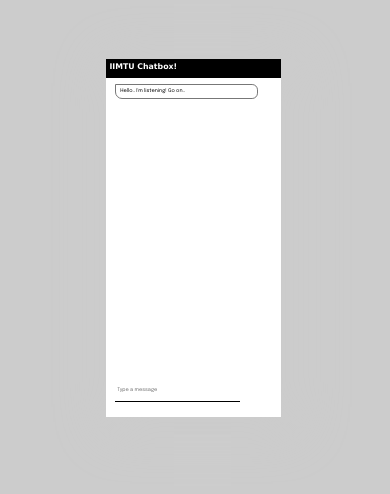
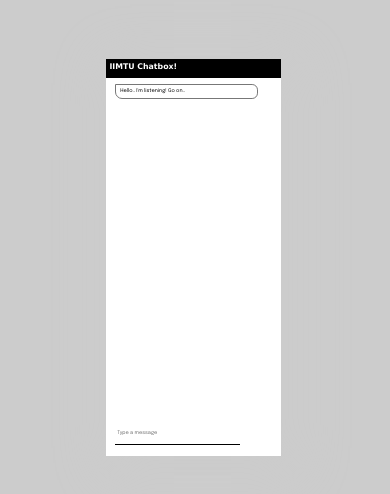
Before and after one commit to i-am-ab/Bot, a plain HTML site: page index.html in a window 390 px wide. Drawn offline with Linux system fonts and the light colour scheme; some icons are missing; a web font is replaced by a local one.

Commit message:
Update styles.css

```diff
--- a/styles.css
+++ b/styles.css
@@ -129,15 +129,16 @@
 
   @media screen and (max-width: 500px) {
     body .card {
-        height: 92vw;
+        height: 102vw;
         width: 45vw;
+        font-size: 1.4vw;
         background-color: white;
         margin-left: 25vw;
         margin-top: 15vw;
         box-shadow: 2vw 2vw 12vw 3vw #ccc;
     }
     body .card #message-section {
-        height: 79vw;
+        height: 90vw;
         padding: 0 2.5vw;
         overflow-y: auto;
     }
```
